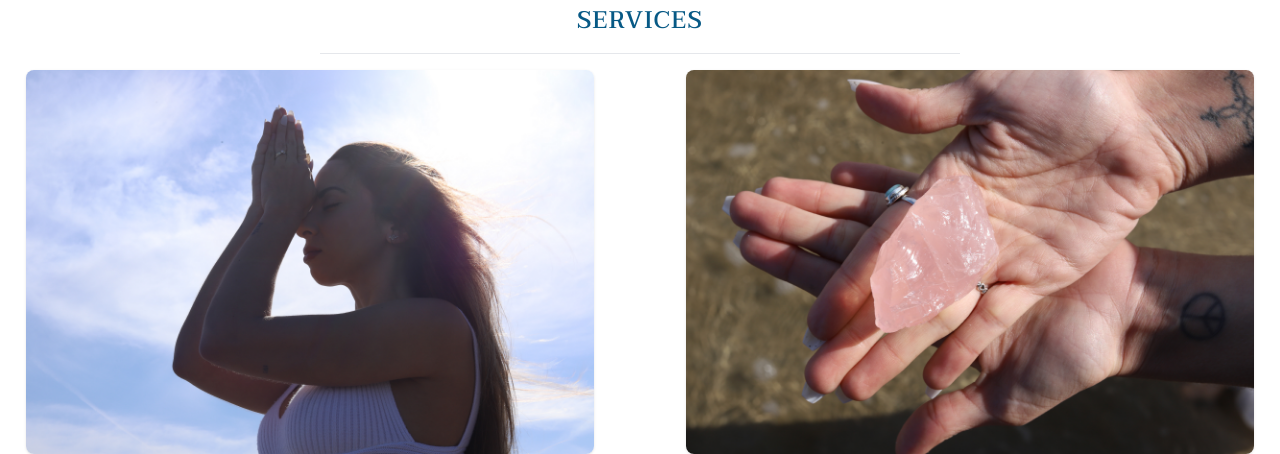
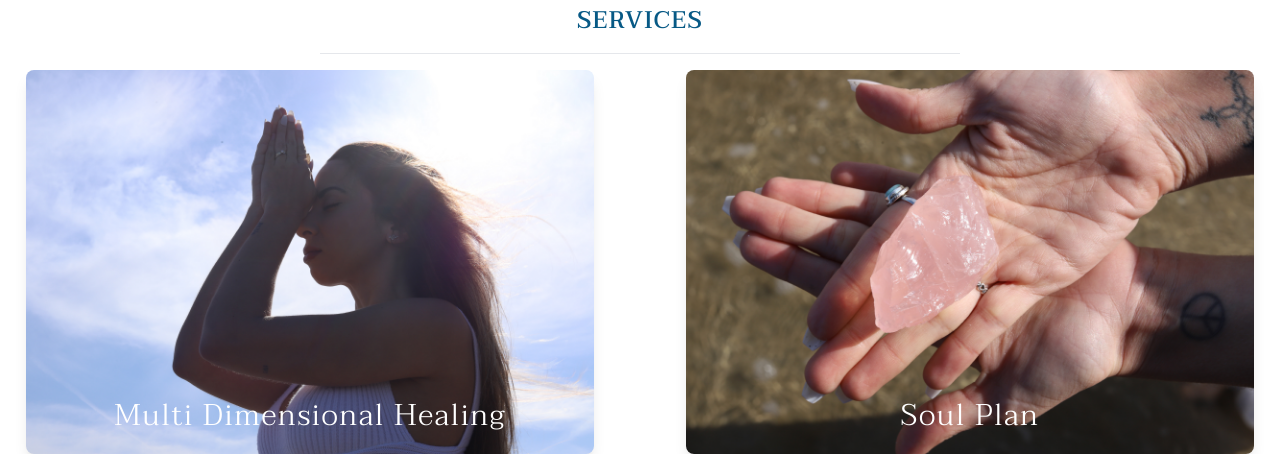
Before and after one commit to cmakride/sp-website, a React (Create React App) app: page / in a window 1280 px wide. Shown: the part 395-849 px from the top of the page. Built offline with nearby package versions, Linux system fonts and the light colour scheme.

Commit message:
Service Cards

```diff
--- a/src/components/Services.jsx
+++ b/src/components/Services.jsx
@@ -30,10 +30,11 @@ const Services = () => {
 
       {data.map((service, idx) => (
 
-        <div className="sm:h-96 sm:w-11/12 max-w-3xl rounded-lg overflow-hidden shadow mx-6" key={idx}>
+        <div className="relative sm:h-96 sm:w-11/12 max-w-3xl rounded-lg overflow-hidden shadow-lg mx-6" key={idx}>
           <Link to={service.link}>
-            <img src={service.image} alt="spirit" className="w-full h-full object-cover object-center" />
+            <img src={service.image} alt="spirit" className="w-full h-full object-cover object-center mix-blend-overlay" />
           </Link>
+          <h2 className="absolute w-full py-2.5 bottom-5  inset-x-0 text-white font-main text-3xl font-light text-center tracking-wider leading-4">{service.title}</h2>
         </div>
       ))}
 
```
